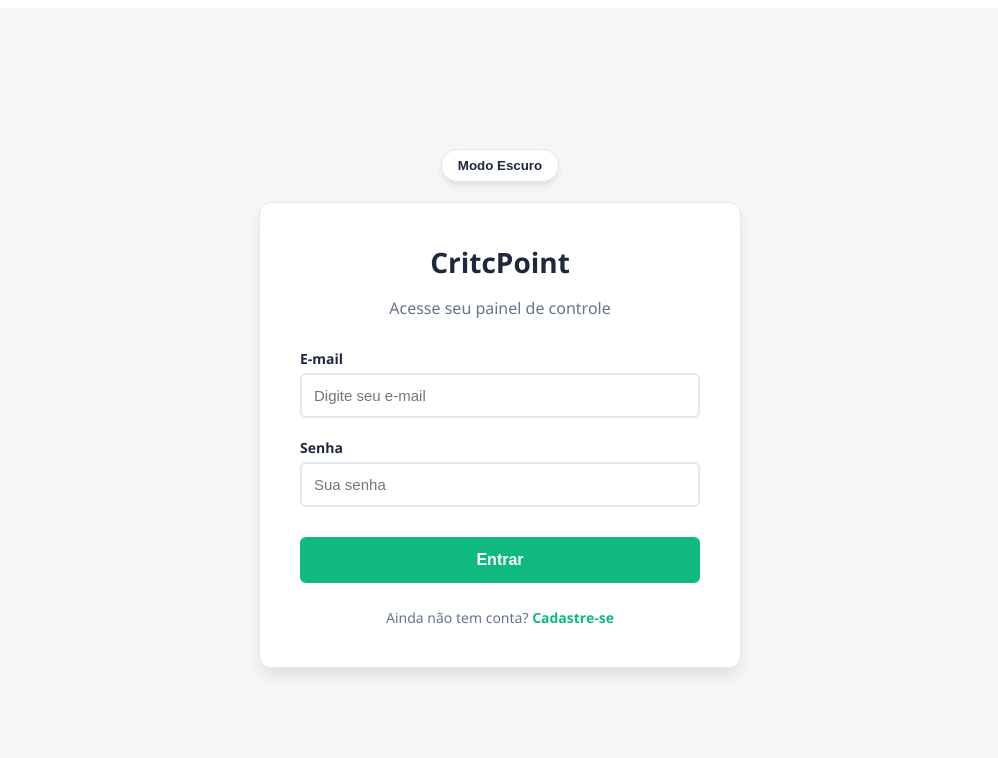
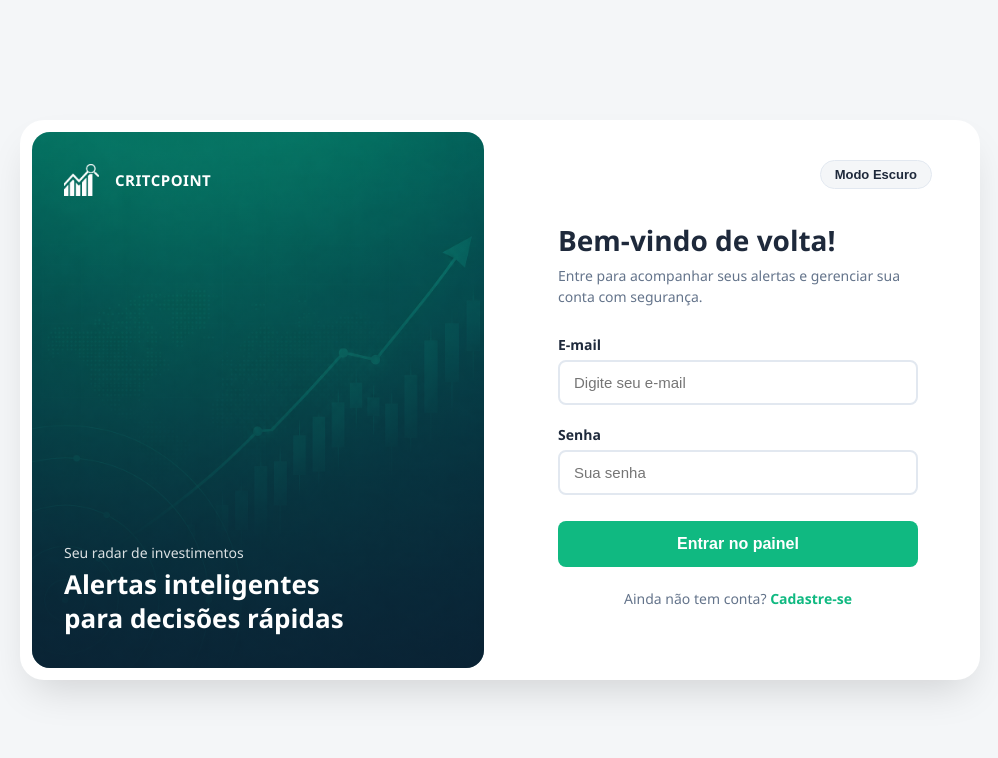
Before and after one commit to Klauspx/CritcPoint, an Angular app in the folder critcpoint-front/: page /login in a window 1280 px wide. Shown: the top 758 px of the page, without its empty margins (140-1138 px from the left). Built offline with nearby package versions, Linux system fonts and the light colour scheme.

Commit message:
feat: Alteração de página de login

```diff
--- a/critcpoint-front/src/app/login/login.css
+++ b/critcpoint-front/src/app/login/login.css
@@ -3,55 +3,139 @@
    ========================================= */
 .login-wrapper {
   /* TEMA CLARO (Padrão) */
-  --cor-fundo: #F4F6F8; /* Cinza gelo do fundo da imagem */
-  --cor-cartao: #FFFFFF; /* Branco dos cartões */
-  --cor-texto-titulo: #1E293B; /* Azul marinho/chumbo dos textos principais */
-  --cor-texto-base: #64748B; /* Cinza dos textos menores */
+  --cor-fundo: #F4F6F8;
+  --cor-cartao: #FFFFFF;
+  --cor-texto-titulo: #1E293B;
+  --cor-texto-base: #64748B;
   --cor-borda: #E2E8F0;
-  --cor-verde-esmeralda: #10B981; /* O verde dos números positivos e botões */
+  --cor-verde-esmeralda: #10B981;
   --cor-verde-hover: #059669;
+  --cor-verde-escuro: #0F766E;
   --cor-fundo-input: #FFFFFF;
 
   background-color: var(--cor-fundo);
   min-height: 100vh;
-  font-family: 'Segoe UI', Tahoma, Geneva, Verdana, sans-serif;
-  /* Transição suave ao trocar de tema */
+  width: 100%;
+  display: flex;
+  align-items: center;
+  justify-content: center;
+  padding: 24px;
   transition: background-color 0.3s ease, color 0.3s ease;
 }
 
-/* TEMA ESCURO (Quando o botão é clicado) */
+/* TEMA ESCURO */
 .login-wrapper.dark-theme {
-  --cor-fundo: #0F172A; /* Usamos a cor daquela barra superior escura da sua foto */
+  --cor-fundo: #0F172A;
   --cor-cartao: #1E293B;
-  --cor-texto-titulo: #F8FAFC; /* Branco para dar leitura no escuro */
+  --cor-texto-titulo: #F8FAFC;
   --cor-texto-base: #94A3B8;
   --cor-borda: #334155;
-  --cor-verde-esmeralda: #10B981; /* O verde se mantém igual! */
+  --cor-verde-esmeralda: #10B981;
   --cor-verde-hover: #34D399;
+  --cor-verde-escuro: #0F766E;
   --cor-fundo-input: #0F172A;
 }
 
 /* =========================================
-   ESTILOS DOS COMPONENTES
+   CARD PRINCIPAL (dividido em 2 colunas)
    ========================================= */
-.login-container {
+.login-card {
+  background: var(--cor-cartao);
+  width: 100%;
+  max-width: 960px;
+  min-height: 560px;
+  border-radius: 24px;
+  display: flex;
+  overflow: hidden;
+  box-shadow: 0 20px 40px -12px rgba(0, 0, 0, 0.15);
+  transition: background-color 0.3s ease;
+}
+
+/* ===== Lado esquerdo: ilustração ===== */
+.login-ilustracao {
+  flex: 1;
+  position: relative;
   display: flex;
   flex-direction: column;
-  justify-content: center;
+  justify-content: space-between;
+  padding: 32px;
+  color: white;
+  margin: 12px;
+  border-radius: 18px;
+  overflow: hidden;
+
+  /* Troque pela sua imagem: coloque o arquivo em public/login-ilustracao.jpg */
+  background-image: url('/background-login.png'),
+    linear-gradient(160deg, var(--cor-verde-esmeralda) 0%, var(--cor-verde-escuro) 100%);
+  background-size: cover;
+  background-position: center;
+}
+
+.imagem-logo {
+  width: 35px;
+  height: auto;
+  vertical-align: middle;
+  margin-right: 8px;
+}
+
+.login-ilustracao::after {
+  content: '';
+  position: absolute;
+  inset: 0;
+  background: linear-gradient(180deg, rgba(15, 23, 42, 0.15) 0%, rgba(15, 23, 42, 0.55) 100%);
+  z-index: 0;
+}
+
+.ilustracao-topo,
+.ilustracao-rodape {
+  position: relative;
+  z-index: 1;
+}
+
+.ilustracao-topo {
+  display: flex;
   align-items: center;
-  height: 100vh;
+  gap: 8px;
+  font-weight: 800;
+  font-size: 15px;
+  letter-spacing: 0.5px;
+}
+
+.logo-icone {
+  font-size: 20px;
+}
+
+.ilustracao-legenda {
+  font-size: 14px;
+  opacity: 0.85;
+  margin: 0 0 6px;
+}
+
+.ilustracao-rodape h2 {
+  font-size: 26px;
+  line-height: 1.3;
+  margin: 0;
+}
+
+/* ===== Lado direito: formulário ===== */
+.login-formulario {
+  flex: 1;
+  display: flex;
+  flex-direction: column;
+  padding: 40px 48px;
+  position: relative;
 }
 
 .btn-theme-toggle {
-  background: var(--cor-cartao);
+  align-self: flex-end;
+  background: var(--cor-fundo);
   color: var(--cor-texto-titulo);
   border: 1px solid var(--cor-borda);
-  padding: 8px 16px;
+  padding: 6px 14px;
   border-radius: 20px;
   cursor: pointer;
-  margin-bottom: 20px;
   font-weight: 600;
-  box-shadow: 0 4px 6px -1px rgba(0, 0, 0, 0.1);
+  font-size: 13px;
   transition: all 0.3s ease;
 }
 
@@ -59,28 +143,28 @@
   transform: translateY(-2px);
 }
 
-.login-card {
-  background: var(--cor-cartao);
-  padding: 40px;
-  border-radius: 12px;
-  box-shadow: 0 10px 15px -3px rgba(0, 0, 0, 0.1);
+.formulario-conteudo {
+  flex: 1;
+  display: flex;
+  flex-direction: column;
+  justify-content: center;
+  max-width: 360px;
   width: 100%;
-  max-width: 400px;
-  text-align: center;
-  border: 1px solid var(--cor-borda);
-  transition: background-color 0.3s ease, border-color 0.3s ease;
+  margin: 0 auto;
 }
 
-.login-card h2 {
-  margin: 0;
+.formulario-conteudo h1 {
+  margin: 0 0 6px;
   color: var(--cor-texto-titulo);
   font-size: 28px;
   transition: color 0.3s ease;
 }
 
-.login-card p {
+.subtitulo {
   color: var(--cor-texto-base);
-  margin-bottom: 30px;
+  margin: 0 0 28px;
+  font-size: 14px;
+  line-height: 1.5;
   transition: color 0.3s ease;
 }
 
@@ -92,18 +176,18 @@
 }
 
 .input-group label {
-  margin-bottom: 5px;
+  margin-bottom: 6px;
   font-weight: 600;
   color: var(--cor-texto-titulo);
   font-size: 14px;
 }
 
 .input-group input {
-  padding: 12px;
+  padding: 12px 14px;
   background-color: var(--cor-fundo-input);
   color: var(--cor-texto-titulo);
   border: 2px solid var(--cor-borda);
-  border-radius: 6px;
+  border-radius: 8px;
   font-size: 15px;
   outline: none;
   transition: all 0.3s ease;
@@ -130,11 +214,11 @@
   border: none;
   padding: 14px;
   width: 100%;
-  border-radius: 6px;
+  border-radius: 8px;
   font-size: 16px;
   font-weight: bold;
   cursor: pointer;
-  margin-top: 10px;
+  margin-top: 6px;
   transition: background-color 0.3s;
 }
 
@@ -148,9 +232,10 @@
 }
 
 .link-rodape {
-  margin-top: 25px;
+  margin-top: 22px;
   font-size: 14px;
   color: var(--cor-texto-base);
+  text-align: center;
   transition: color 0.3s ease;
 }
 
@@ -164,3 +249,19 @@
   color: var(--cor-verde-hover);
   text-decoration: underline;
 }
+
+/* ===== Responsivo: empilha em telas estreitas ===== */
+@media (max-width: 800px) {
+  .login-card {
+    flex-direction: column;
+    max-width: 420px;
+  }
+
+  .login-ilustracao {
+    min-height: 200px;
+  }
+
+  .login-formulario {
+    padding: 32px 28px;
+  }
+}
--- a/critcpoint-front/src/app/login/login.html
+++ b/critcpoint-front/src/app/login/login.html
@@ -1,12 +1,28 @@
 <div class="login-wrapper" [class.dark-theme]="isDarkMode">
-  <div class="login-container">
+  <div class="login-card">
+
+    <!-- Lado esquerdo: ilustração. Troque a imagem em public/login-ilustracao.jpg -->
+    <div class="login-ilustracao">
+      <div class="ilustracao-topo">
+        <img src="/logo branca CrictPoint.png" alt="Logo do site" class="imagem-logo">
+        <span class="logo-nome">CRITCPOINT</span>
+      </div>
+
+      <div class="ilustracao-rodape">
+        <p class="ilustracao-legenda">Seu radar de investimentos</p>
+        <h2>Alertas inteligentes<br>para decisões rápidas</h2>
+      </div>
+    </div>
+
+    <!-- Lado direito: formulário -->
+    <div class="login-formulario">
       <button class="btn-theme-toggle" (click)="toggleTheme()">
         {{ isDarkMode ? 'Modo Claro' : 'Modo Escuro' }}
       </button>
 
-    <div class="login-card">
-      <h2>CritcPoint</h2>
-      <p>Acesse seu painel de controle</p>
+      <div class="formulario-conteudo">
+        <h1>Bem-vindo de volta!</h1>
+        <p class="subtitulo">Entre para acompanhar seus alertas e gerenciar sua conta com segurança.</p>
 
         <form class="login-form">
 
@@ -23,7 +39,7 @@
           <div class="mensagem-erro" *ngIf="erro">{{ erro }}</div>
 
           <button type="button" class="btn-login" (click)="fazerLogin()" [disabled]="carregando">
-          {{ carregando ? 'Entrando...' : 'Entrar' }}
+            {{ carregando ? 'Entrando...' : 'Entrar no painel' }}
           </button>
 
           <div class="link-rodape">
@@ -33,4 +49,6 @@
         </form>
       </div>
     </div>
+
   </div>
+</div>
--- a/critcpoint-front/src/styles.css
+++ b/critcpoint-front/src/styles.css
@@ -1 +1,16 @@
 /* You can add global styles to this file, and also import other style files */
+
+* {
+  box-sizing: border-box;
+}
+
+html, body {
+  margin: 0;
+  padding: 0;
+  height: 100%;
+  width: 100%;
+}
+
+body {
+  font-family: 'Segoe UI', Tahoma, Geneva, Verdana, sans-serif;
+}
```
Also changed, not shown: critcpoint-front/public/background-login.png (added), critcpoint-front/public/logo branca CrictPoint.png (added). Lines whose indentation alone changed are shown as unchanged.
